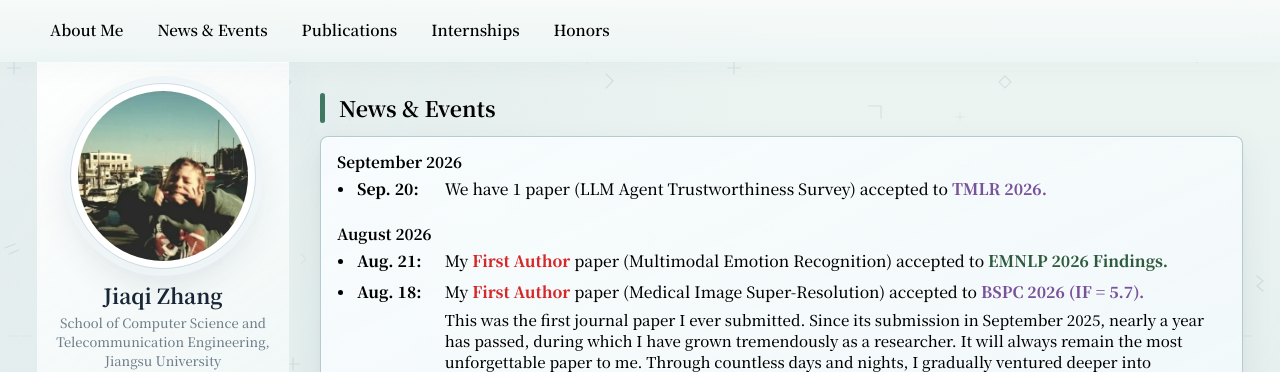
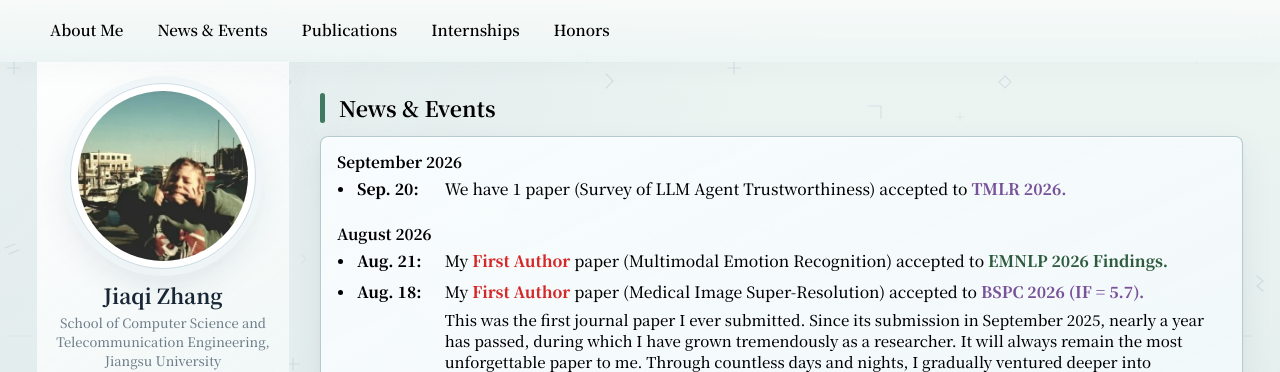
Before and after one commit to JiaqiZhang-Sengoku/JiaqiZhang-Sengoku.github.io, a Jekyll site: the page built from _pages/includes/new.md, in a window 1280 px wide. Shown: the top 372 px of the page. Built offline with Jekyll 4.4.1, drawn with Linux system fonts in a browser that asks for light colours; our own code applies the rules of GitHub Pages for plain Markdown files.

Commit message:
20260707

```diff
--- a/_pages/includes/new.md
+++ b/_pages/includes/new.md
@@ -7,7 +7,7 @@
   <div class="update-card">
     <h3 class="update-date">September 2026</h3>
     <ul class="update-list">
-      <li><span class="update-item-layout"><span class="update-day">Sep. 20:</span><span class="update-message">We have 1 paper (LLM Agent Trustworthiness Survey) accepted to <span class="highlight-journal">TMLR 2026.</span></span></span></li>
+      <li><span class="update-item-layout"><span class="update-day">Sep. 20:</span><span class="update-message">We have 1 paper (Survey of LLM Agent Trustworthiness) accepted to <span class="highlight-journal">TMLR 2026.</span></span></span></li>
     </ul>
   </div>
   <div class="update-card">
```
